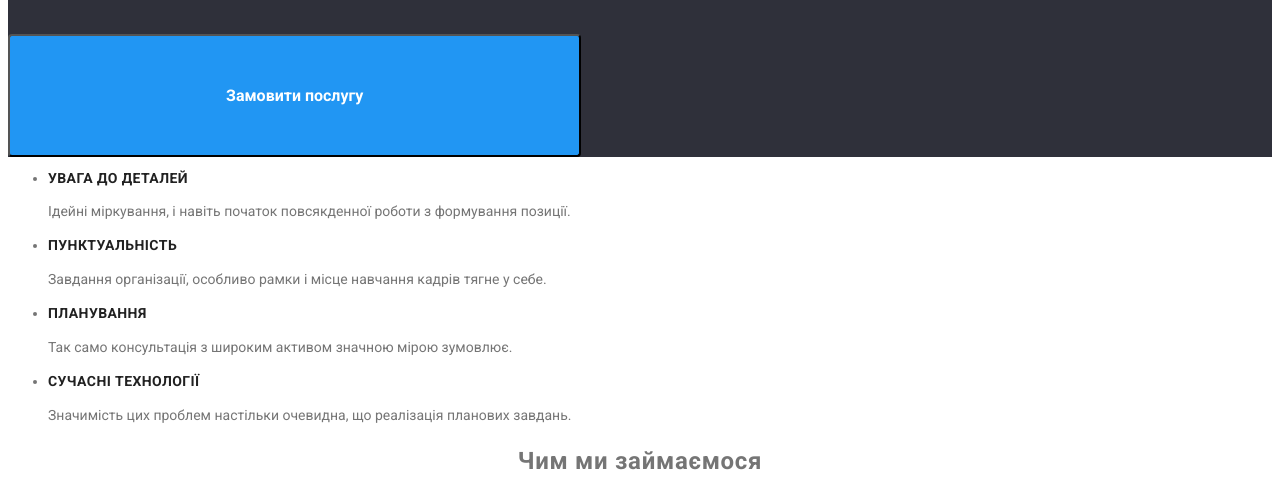
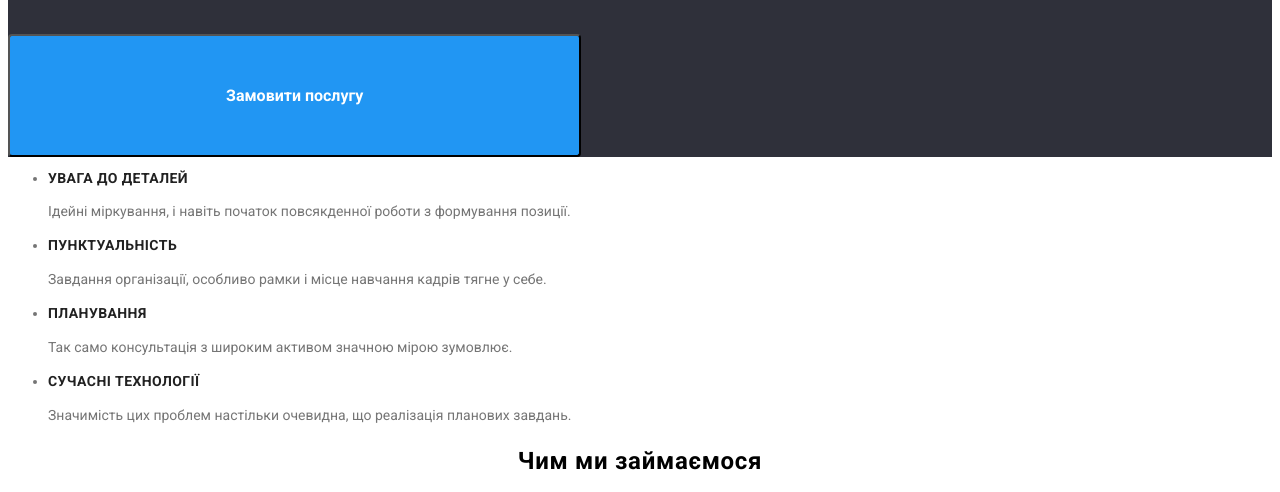
Before and after one commit to andrew111111111111/WebStudio-, a plain HTML site: page index.html in a window 1280 px wide. Shown: the part 251-743 px from the top of the page. Drawn offline with Linux system fonts and the light colour scheme.

Commit message:
зробив помилки

```diff
--- a/src/css/style.css
+++ b/src/css/style.css
@@ -91,6 +91,7 @@ body {
   font-size: 24px;
   letter-spacing: 0.03em;
   text-align: center;
+  color: var(--color-text-logo);
 }
 .team-title {
   font-size: 24px;
```
